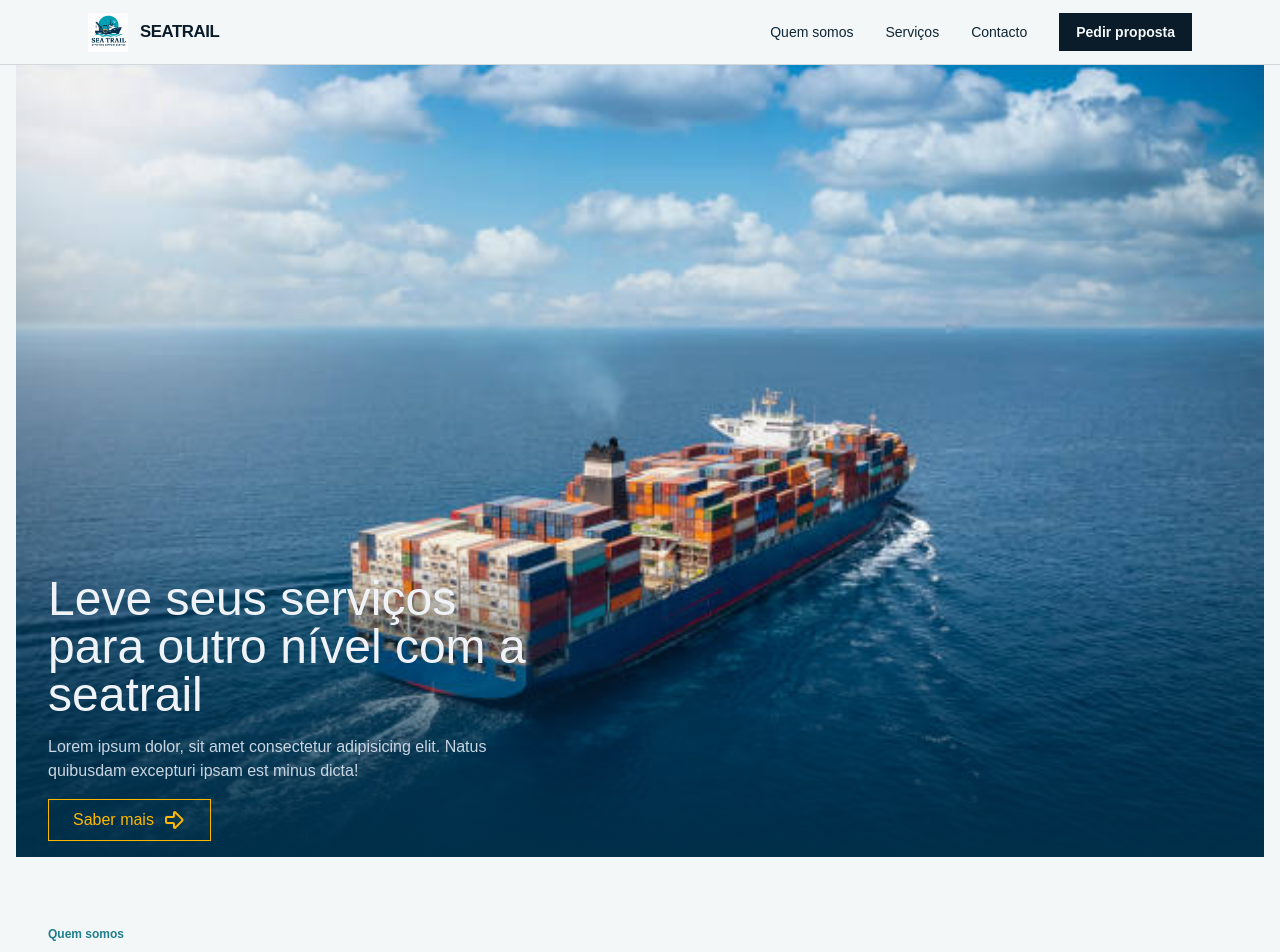
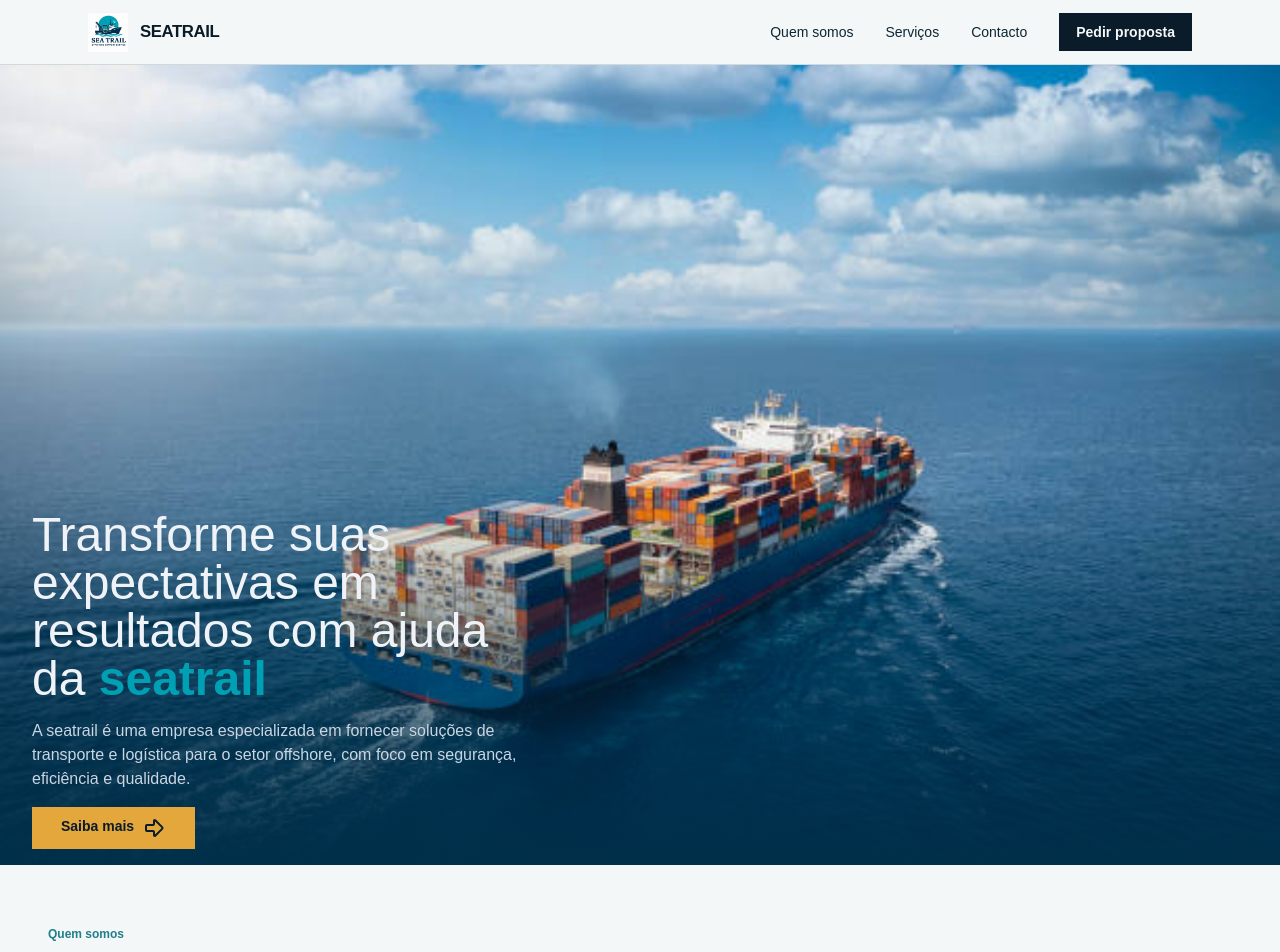
Before and after one commit to Ivandroo/Seatrail, a Next.js app: page / in a window 1280 px wide. Shown: the top 952 px of the page. Built offline with nearby package versions, Linux system fonts and the light colour scheme.

Commit message:
Ultimas mudanças

```diff
--- a/components/Hero.tsx
+++ b/components/Hero.tsx
@@ -1,18 +1,19 @@
 import { ArrowBigRight } from 'lucide-react'
+import Link from 'next/link'
 import React from 'react'
 
 const Hero = () => {
   return (
-    <section className='flex flex-1 flex-col w-full px-4 pb-2  rounded-md'>
-        <div className='rounded-2xl rounded-b-2xl' id='container'>
+    <section className='flex flex-1 flex-col w-full '>
+        <div id='container'>
             <div className='flex py-4 px-2 sm:px-6 md:px-8 bg-linear-to-t from-secundaria'>
                 <div className='max-w-lg flex flex-col gap-4 '>
-                    <h1 className='text-5xl font-medium text-neve'>Leve seus serviços para outro nível com a <span>seatrail</span></h1>
-                    <p className='text-base text-slate-300'>Lorem ipsum dolor, sit amet consectetur adipisicing elit. Natus quibusdam excepturi ipsam est minus dicta!</p>
-                    <button className='flex w-fit text-destaque justify-center items-center font-medium border gap-2 py-2 px-6'>
-                        Saber mais
+                    <h1 className=' text-5xl font-medium text-neve'>Transforme suas expectativas em resultados com ajuda da <span className='text-principal font-bold'>seatrail</span></h1>
+                    <p className='text-base text-slate-300'>A seatrail é uma empresa especializada em fornecer soluções de transporte e logística para o setor offshore, com foco em segurança, eficiência e qualidade.</p>
+                    <Link href="/sobre" className="flex w-fit gap-2 whitespace-nowrap border border-amber-500 bg-amber-500 px-7 py-2 text-sm font-semibold text-navy-950 transition-colors hover:bg-transparent hover:text-amber-500">
+                        Saiba mais
                         <ArrowBigRight />
-                    </button>
+                    </Link>
                 </div>
             </div>
         </div>
--- a/components/Nav.tsx
+++ b/components/Nav.tsx
@@ -34,7 +34,7 @@ export default function Nav() {
             </Link>
           ))}
           <Link
-            href="/contacto"
+            href="/contactos"
             className="border border-navy-950 bg-navy-950 px-4 py-2 text-sm font-semibold text-fog-50 transition-colors hover:bg-teal-600 hover:border-teal-600"
           >
             Pedir proposta
@@ -66,7 +66,7 @@ export default function Nav() {
             </Link>
           ))}
           <Link
-            href="/contacto"
+            href="/contactos"
             className="mt-4 border border-navy-950 bg-navy-950 px-4 py-2 text-center text-sm font-semibold text-fog-50"
             onClick={() => setOpen(false)}
           >
```
